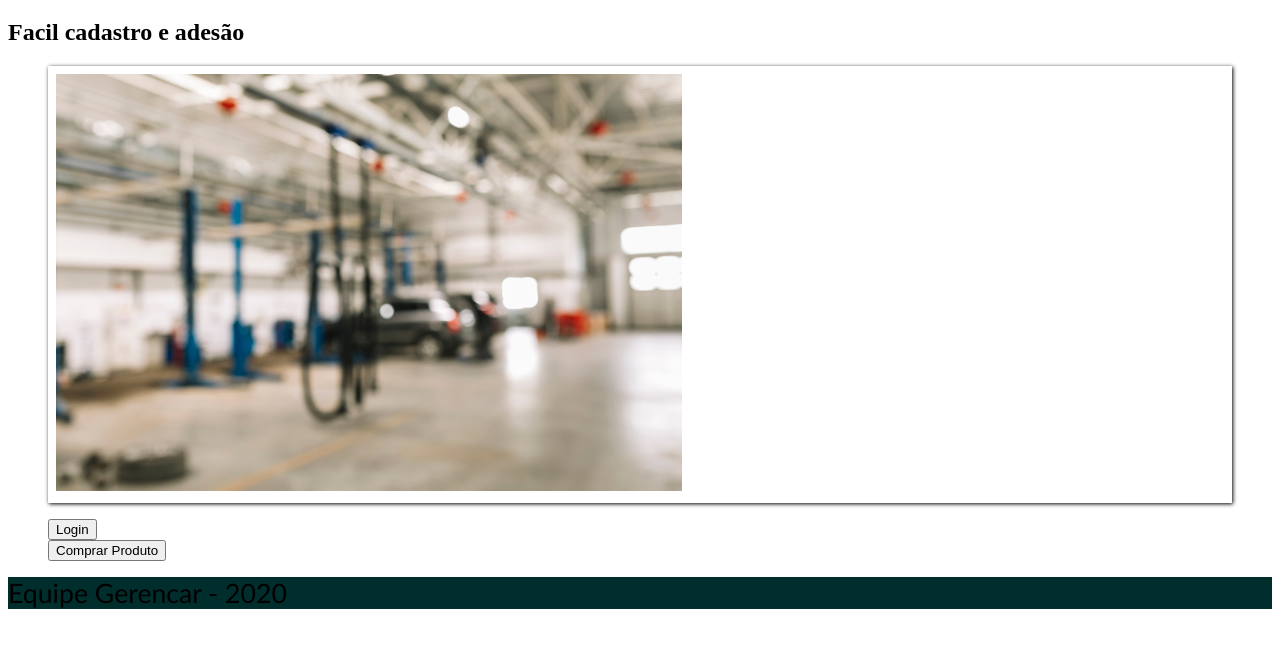
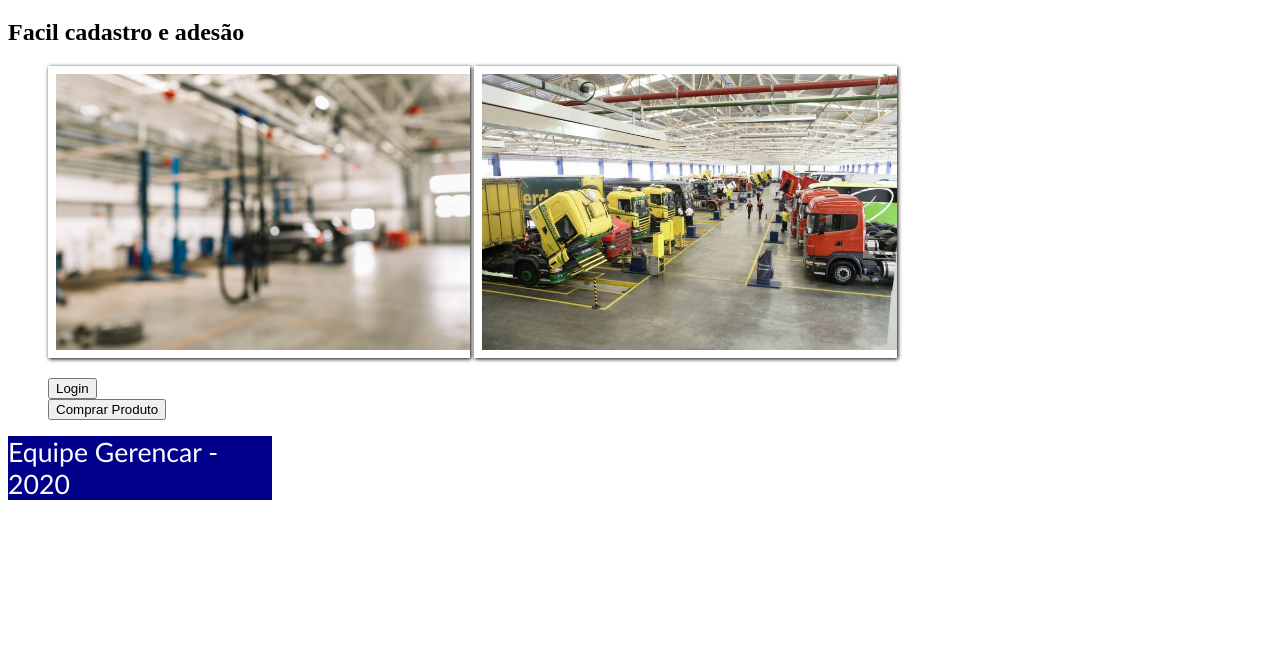
Before and after one commit to MicheldSantos/Avaliacao-04-10-2020, a plain HTML site: page landingpage.html in a window 1280 px wide. Shown: the part 139-786 px from the top of the page. Drawn offline with Linux system fonts and the light colour scheme.

Commit message:
segunda 30/11

```diff
--- a/element.css
+++ b/element.css
@@ -5,11 +5,25 @@
 .rodape{
     font-family: calibri;
     font-size: 20pt;
-    background-color: #002E2C;
+    background-color: darkblue;
+    color: white;
+    margin-right: 1000px;
 }
 .fotofundo{
     border: 8px solid white;
     box-shadow: 1px 1px 4px black;
+    margin-left: 0%;
+    border-right: 100px;
+    width: 35%;
+
 
 
 }
+.pic2{
+    border: 8px solid white;
+    box-shadow: 1px 1px 4px black;
+    margin-left: 0%;
+    border-right: 100px;
+    width: 35%;
+
+}
--- a/landingpage.html
+++ b/landingpage.html
@@ -15,8 +15,9 @@
 </header>
         <h1> Sistema de Gerenciamento de oficinas mecânias</h1>
         <h2> Facil cadastro e adesão</h2>
-        <figure class="fotofundo">
-            <img src="images/fundo.jpg">
+        <figure >
+            <img class ="fotofundo" src="images/fundo.jpg">
+            <img class =" pic2" src="images/mech3.jpg">
         </figure>
         <nav>
             <ul>
```
